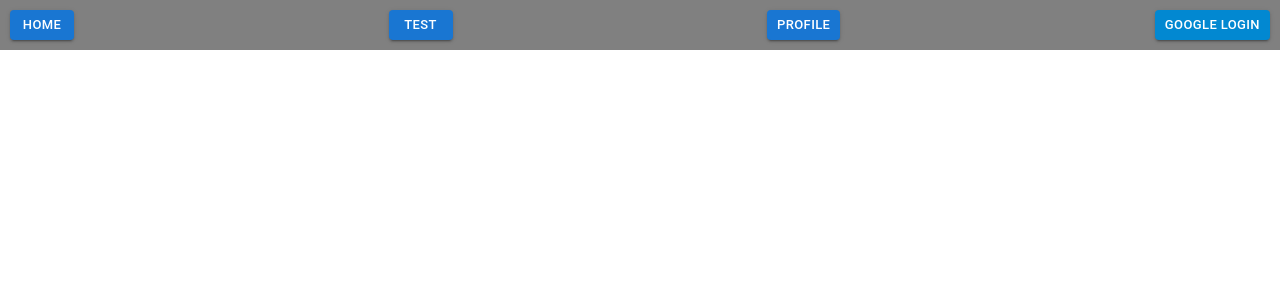
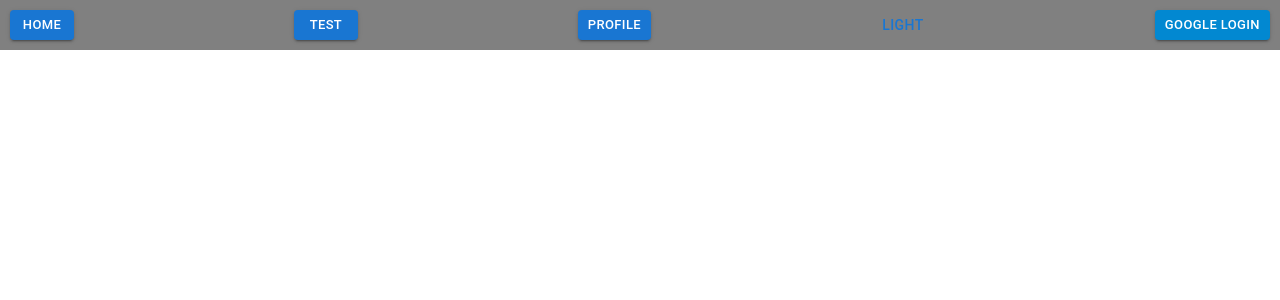
Before and after one commit to bzsub/bike-repair, a React (Create React App) app in the folder frontend/: page /shop/1 in a window 1280 px wide. Shown: the top 300 px of the page. Built offline with nearby package versions, Linux system fonts and the light colour scheme.

Commit message:
theme provider

```diff
--- a/frontend/src/components/Navbar.jsx
+++ b/frontend/src/components/Navbar.jsx
@@ -1,16 +1,20 @@
 import { React, useEffect, useState } from "react";
 import { Routes, Route, Link, useNavigate } from "react-router-dom";
 import { useAuth } from "../providers/auth";
+import { useTheme } from "../providers/theme";
 import Button from "@mui/material/Button";
 
 const Navbar = () => {
   const navigate = useNavigate();
   const { auth, token, logout } = useAuth();
+  const { theme, changeTheme } = useTheme();
 
   const nav = (path) => {
     console.log("rerouting");
     navigate(path);
   };
+
+
 
   return (
     <nav className="navbar">
@@ -22,6 +26,9 @@ const Navbar = () => {
       </Button>
       <Button onClick={() => nav("/profile")} variant="contained" size="small">
         Profile
+      </Button>
+      <Button onClick={changeTheme}>
+        {theme}
       </Button>
       {token ? (
         <Button onClick={logout} variant="contained" color="secondary" size="small">
--- a/frontend/src/index.js
+++ b/frontend/src/index.js
@@ -5,15 +5,15 @@ import "./index.css";
 import App from "./App";
 
 import { AuthProvider } from "./providers/auth";
-// import ErrorBoundary from "./components/ErrorBoundary";
-// import reportWebVitals from "./reportWebVitals";
+import { ThemeProvider } from "./providers/theme";
 
 const root = ReactDOM.createRoot(document.getElementById("root"));
 root.render(
   <AuthProvider>
+    <ThemeProvider>
       <BrowserRouter>
         <App />
       </BrowserRouter>
+    </ThemeProvider>
   </AuthProvider>
 );
-// reportWebVitals();
--- /dev/null
+++ b/frontend/src/providers/theme.jsx
@@ -0,0 +1,25 @@
+import React, { createContext, useContext } from 'react'
+import { useState } from 'react';
+
+
+const ThemeContext = createContext();
+
+const ThemeProvider = ({ children }) => {
+
+    const [theme, setTheme] = useState("light")
+
+    const changeTheme = () => {
+        setTheme(theme === "dark" ? "light" : "dark");
+        console.log(theme);
+    }
+
+    return <ThemeContext.Provider value={{ theme, changeTheme }}>{ children }</ThemeContext.Provider>
+}
+
+const useTheme = () => {
+    const context = useContext(ThemeContext);
+    if (!context) throw new Error("add ThemeProvider to route");
+    return context;
+}
+
+export { ThemeProvider, useTheme }
```
